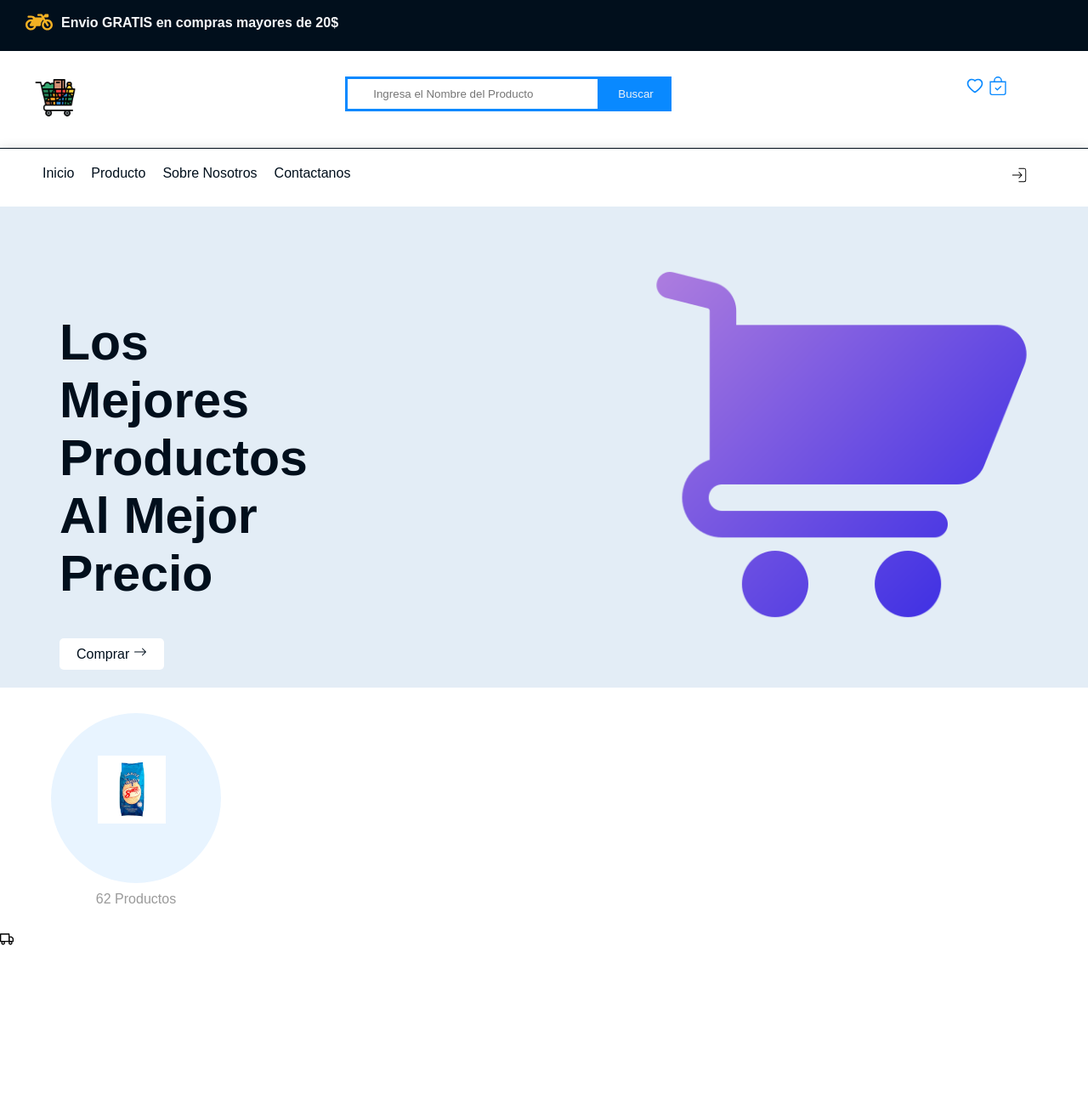
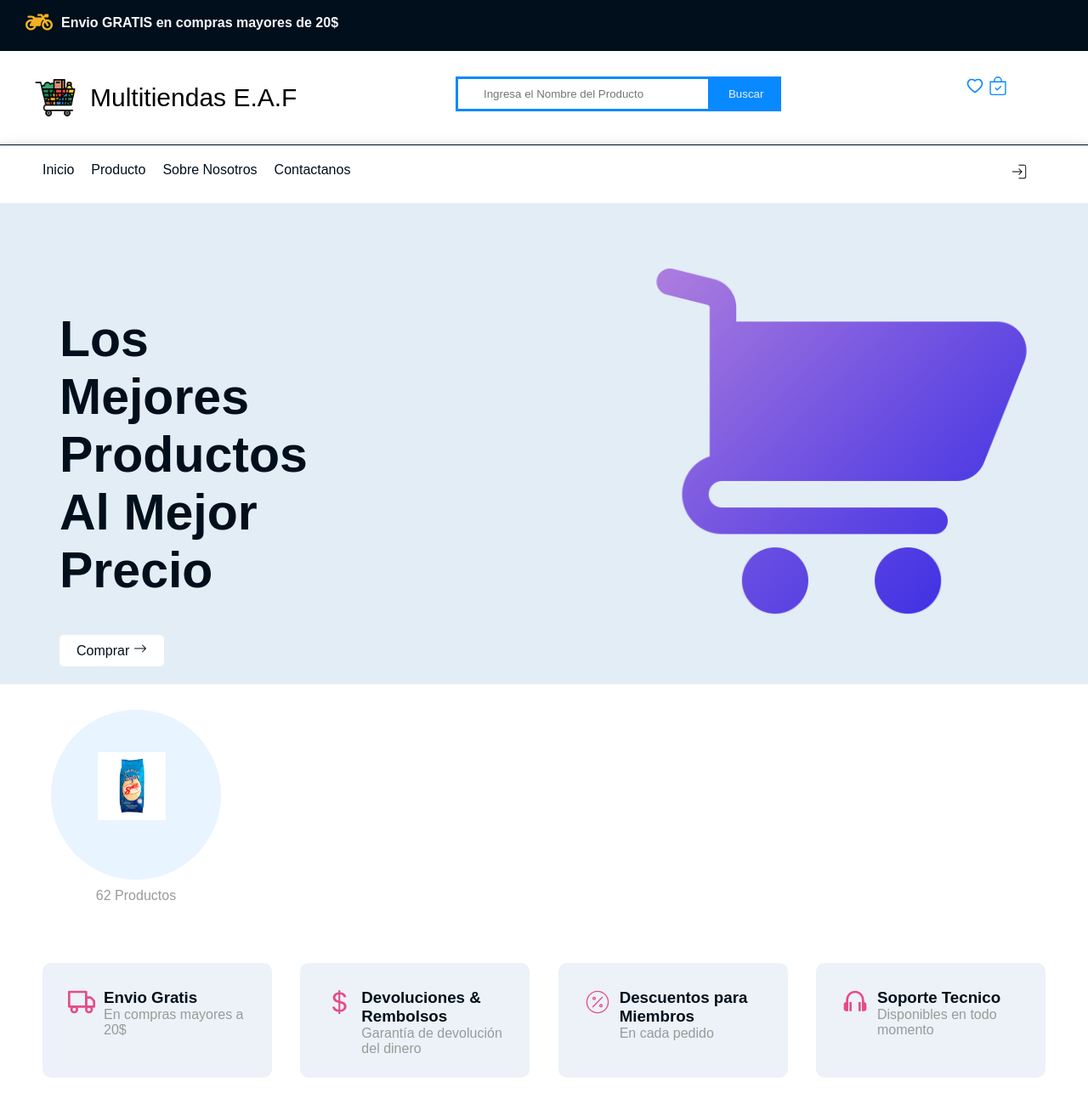
Before and after one commit to Danfall369/reactjs-ecommerce, a React (Create React App) app: page / in a window 1280 px wide. Shown: the whole page at 85% size. Before the commit the page ends 1117 px from the top, so only its background shows below. Built offline with nearby package versions, Linux system fonts and the light colour scheme.

Commit message:
Home Services Buttons

```diff
--- a/src/home.css
+++ b/src/home.css
@@ -92,3 +92,43 @@
   margin-top: 10px;
   color: #9a9a9a;
 }
+
+.about {
+  padding: 40px 50px;
+  width: 100%;
+}
+
+.about .container {
+  max-width: 100%;
+  display: flex;
+  justify-content: space-between;
+}
+
+.about .container .box {
+  padding: 20px 30px;
+  display: flex;
+  background: #ecf2f7;
+  width: 270px;
+  height: 135px;
+  border-radius: 10px;
+  cursor: pointer;
+}
+
+.about .container .box .icon{
+  color: #e44c8c;
+  font-size: 32px;
+  margin-top: 10px;
+}
+
+.about .container .box .detail {
+  margin-top: 10px;;
+  margin-left: 10px;
+}
+
+.about .container .box .detail h3{
+  color: #010f1c;
+}
+
+.about .container .box .detail p{
+  color: #9a9a9a;
+}
--- a/src/home.js
+++ b/src/home.js
@@ -3,6 +3,9 @@ import './home.css'
 import { Link } from 'react-router-dom'
 import { BsArrowRight } from 'react-icons/bs'
 import { FiTruck } from 'react-icons/fi'
+import { BsCurrencyDollar } from 'react-icons/bs'
+import { CiPercent } from 'react-icons/ci'
+import { BiHeadphone } from 'react-icons/bi'
 
 const Home = () => {
     return (
@@ -36,7 +39,43 @@ const Home = () => {
                         <div className='icon'>
                             <FiTruck />
                         </div>
+                        <div className='detail'>
+                            <h3>Envio Gratis</h3>
+                            <p>En compras mayores a 20$</p>
+                        </div>
                     </div>
+                    <div className='box'>
+                        <div className='icon'>
+                            <BsCurrencyDollar />
+                        </div>
+                        <div className='detail'>
+                            <h3>Devoluciones & Rembolsos</h3>
+                            <p>Garantía de devolución del dinero</p>
+                        </div>
+                    </div>
+                    <div className='box'>
+                        <div className='icon'>
+                            <CiPercent />
+                        </div>
+                        <div className='detail'>
+                            <h3>Descuentos para Miembros</h3>
+                            <p>En cada pedido</p>
+                        </div>
+                    </div>
+                    <div className='box'>
+                        <div className='icon'>
+                            <BiHeadphone />
+                        </div>
+                        <div className='detail'>
+                            <h3>Soporte Tecnico</h3>
+                            <p>Disponibles en todo momento</p>
+                        </div>
+                    </div>
+                </div >
+            </div>
+            <div className='product'>
+                <div className='container'>
+                    <div className='box'></div>
                 </div>
             </div>
         </>
--- a/src/nav.css
+++ b/src/nav.css
@@ -34,6 +34,17 @@
 .main_header .container {
   display: flex;
   justify-content: space-between;
+}
+
+.main_header .container .logo {
+  display: flex;
+  justify-content: center;
+  align-items: center;
+  gap: 1rem;
+}
+
+.main_header .container .logo p {
+  font-size: 30px;
 }
 
 .main_header .container .search_box {
--- a/src/nav.js
+++ b/src/nav.js
@@ -21,7 +21,7 @@ const Nav = () => {
             <div className='main_header'>
                 <div className='container'>
                     <div className='logo'>
-                        <img src='./img/logo.png' alt='logo' width='50px' />
+                        <img src='./img/logo.png' alt='logo' width='50px' /><p>Multitiendas E.A.F</p>
                     </div>
                     <div className='search_box'>
                         <input type='text' value='' placeholder='Ingresa el Nombre del Producto' autoComplete='off' />
```
